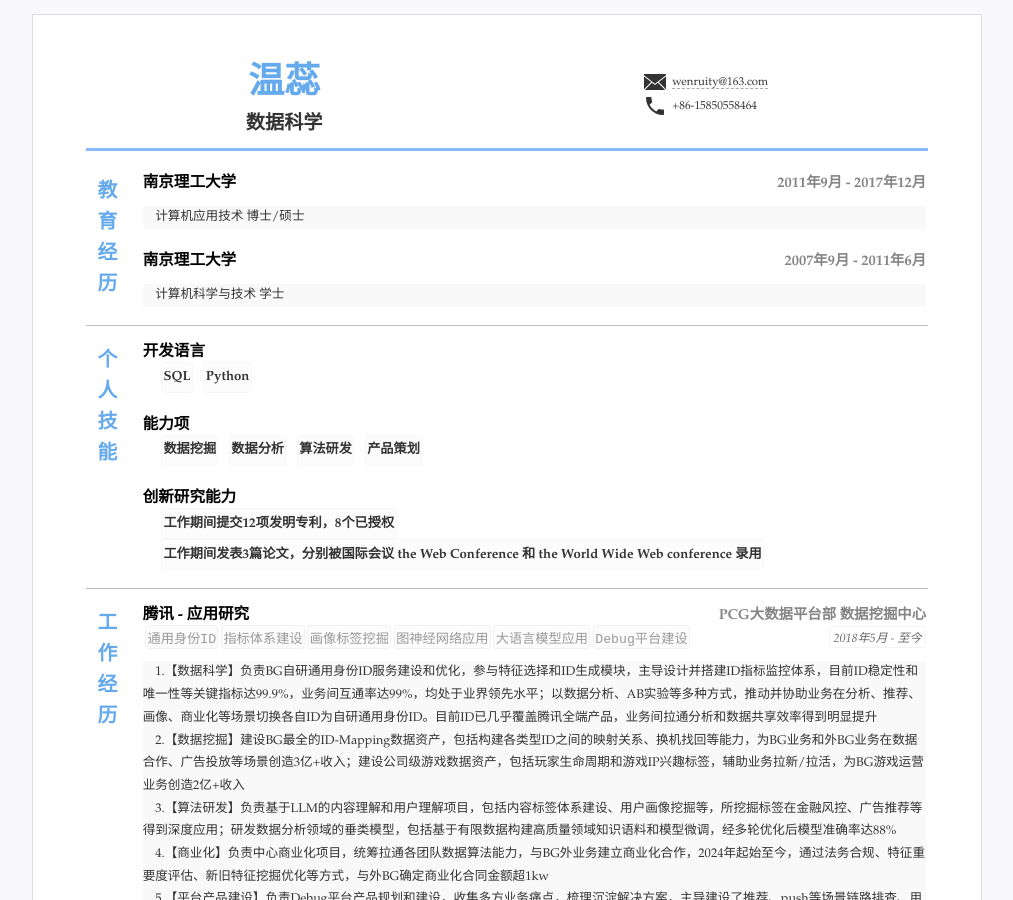
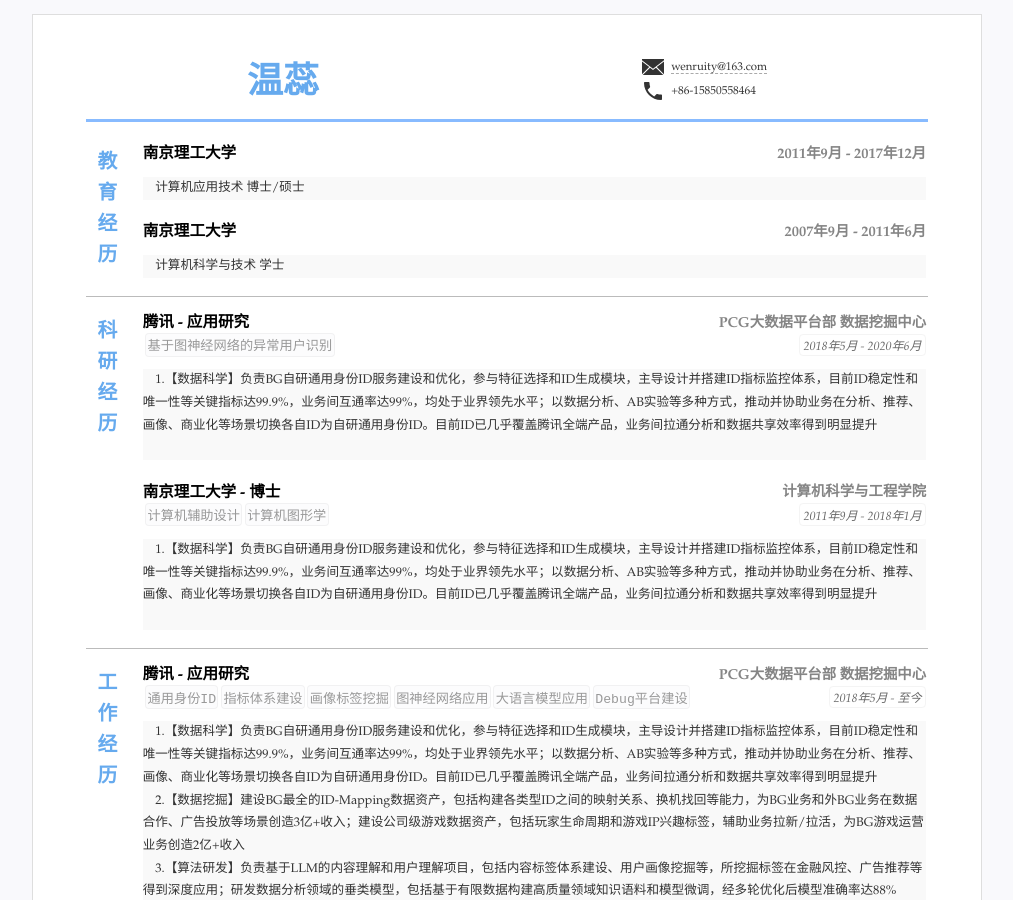
Before and after one commit to wenruity/resume1, a Jekyll site: the page built from index.html, in a window 1280 px wide and 900 px high. Shown: the whole window, without its empty margins (133-1146 px from the left). Built offline with Jekyll 4.4.1, drawn with Linux system fonts in a browser that asks for light colours; some of the changed text lies outside the part shown.

Commit message:
Update resume.yml

```diff
--- a/_data/resume.yml
+++ b/_data/resume.yml
@@ -4,7 +4,7 @@
 title: "总结"
 lang: "zh" #语言设置 zh表示中文 en 表示英语
 name: "温蕊"
-jobtitle: "数据科学" #可空不显示
+# jobtitle: "数据科学" #可空不显示
 photo: "" #照片可空，不显示
 
 #联系方式
@@ -38,23 +38,43 @@ main: #简历主要内容，
     sub: 2007年9月 - 2011年6月
     detail: 计算机科学与技术 学士
 
-- type: 个人技能
-  # name: "技术栈和编程语言"
+# - type: 个人技能
+#   # name: "技术栈和编程语言"
+#   content:
+#   - title: 开发语言
+#     items: #itmems 可以小块的方式显示
+#     - SQL
+#     - Python
+#   - title: 能力项
+#     items: #itmems 可以小块的方式显示
+#     - 数据挖掘
+#     - 数据分析
+#     - 算法研发
+#     - 产品策划
+#   - title: 创新研究能力
+#     items:
+#     - 工作期间提交12项发明专利，8个已授权
+#     - 工作期间发表3篇论文，分别被国际会议 the Web Conference 和 the World Wide Web conference 录用
+
+- type: experience
+  name: 科研经历
   content:
-  - title: 开发语言
-    items: #itmems 可以小块的方式显示
-    - SQL
-    - Python
-  - title: 能力项
-    items: #itmems 可以小块的方式显示
-    - 数据挖掘
-    - 数据分析
-    - 算法研发
-    - 产品策划
-  - title: 创新研究能力
-    items:
-    - 工作期间提交12项发明专利，8个已授权
-    - 工作期间发表3篇论文，分别被国际会议 the Web Conference 和 the World Wide Web conference 录用
+  - title: 腾讯 - 应用研究
+    sub: PCG大数据平台部 数据挖掘中心
+    duration: "2018年5月 - 2020年6月"
+    tags:
+    - 基于图神经网络的异常用户识别
+    # summary: 职务或者工作总结(自动折叠)
+    detail: 1.【数据科学】负责BG自研通用身份ID服务建设和优化，参与特征选择和ID生成模块，主导设计并搭建ID指标监控体系，目前ID稳定性和唯一性等关键指标达99.9%，业务间互通率达99%，均处于业界领先水平；以数据分析、AB实验等多种方式，推动并协助业务在分析、推荐、画像、商业化等场景切换各自ID为自研通用身份ID。目前ID已几乎覆盖腾讯全端产品，业务间拉通分析和数据共享效率得到明显提升 <br>  &nbsp &nbsp
+
+  - title: 南京理工大学 - 博士
+    sub: 计算机科学与工程学院
+    duration: "2011年9月 - 2018年1月"
+    tags:
+    - 计算机辅助设计
+    - 计算机图形学
+    # summary: 职务或者工作总结(自动折叠)
+    detail: 1.【数据科学】负责BG自研通用身份ID服务建设和优化，参与特征选择和ID生成模块，主导设计并搭建ID指标监控体系，目前ID稳定性和唯一性等关键指标达99.9%，业务间互通率达99%，均处于业界领先水平；以数据分析、AB实验等多种方式，推动并协助业务在分析、推荐、画像、商业化等场景切换各自ID为自研通用身份ID。目前ID已几乎覆盖腾讯全端产品，业务间拉通分析和数据共享效率得到明显提升 <br>  &nbsp &nbsp
 
 
       # Adversary situation awareness via heterogeneous graph convolutional networks. Companion Proceedings of the Web Conference 2020. 2020.<br>  &nbsp &nbsp
@@ -136,14 +156,14 @@ main: #简历主要内容，
     sub: 数据分析&数据挖掘&算法研发
    #可继续添加更多内容
 
-#others 其他简略内容(列表)
-others: #其他列表显示
-- type: others #ID可以为空
-  name: '其他'
-  content: #选择需要的格式
-  -
-  - title: "奖项"
-    text: "多次获得Outstanding员工；通用身份ID项目获得PCG技术突破奖；反作弊体系搭建项目获得CFO奖；游戏数据资产项目获得BG科学实践奖；画像获BG最佳技术产品奖"
+# #others 其他简略内容(列表)
+# others: #其他列表显示
+# - type: others #ID可以为空
+#   name: '其他'
+#   content: #选择需要的格式
+#   -
+#   - title: "奖项"
+#     text: "多次获得Outstanding员工；通用身份ID项目获得PCG技术突破奖；反作弊体系搭建项目获得CFO奖；游戏数据资产项目获得BG科学实践奖；画像获BG最佳技术产品奖"
 
   #   items: #单行列表
   #   - 睡觉
```
